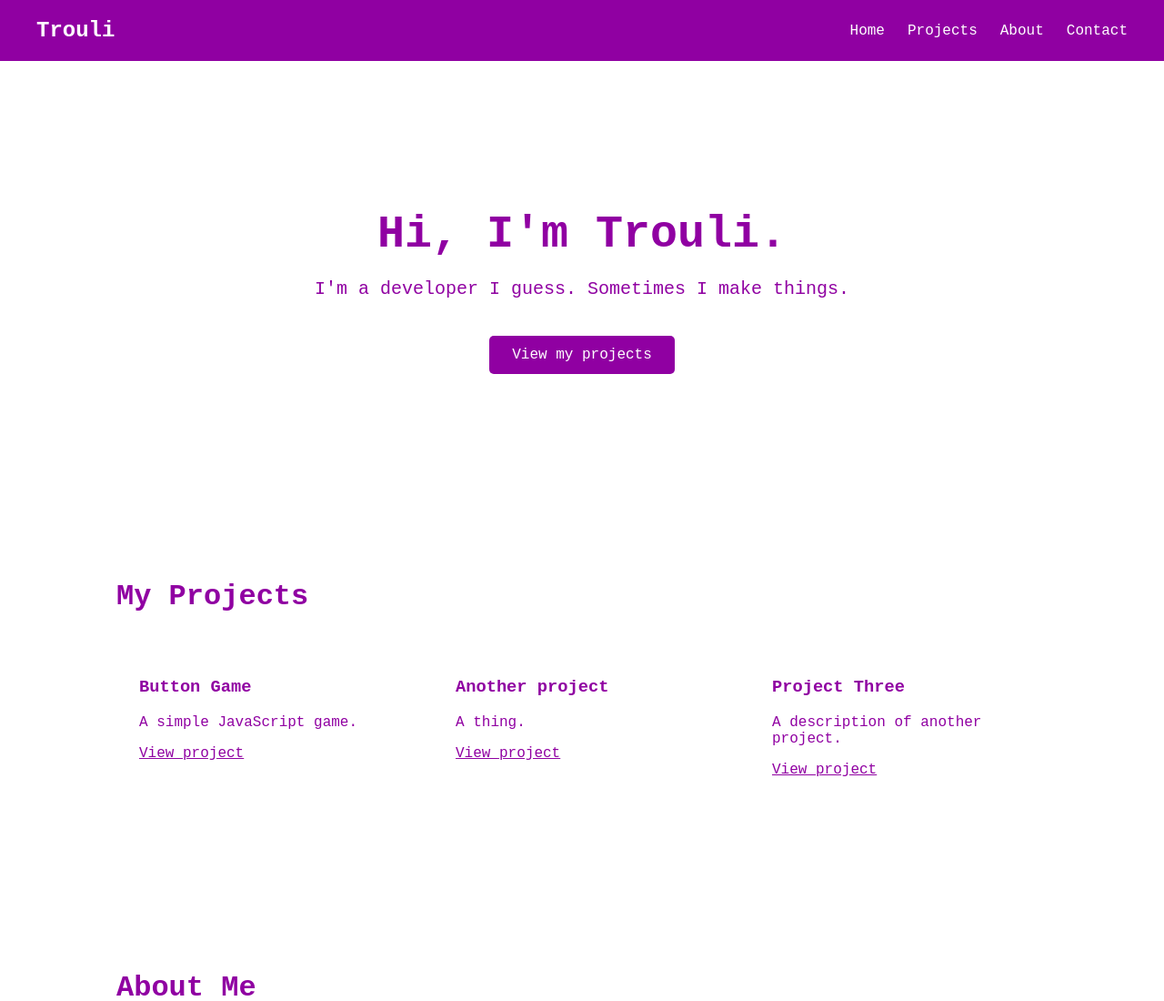
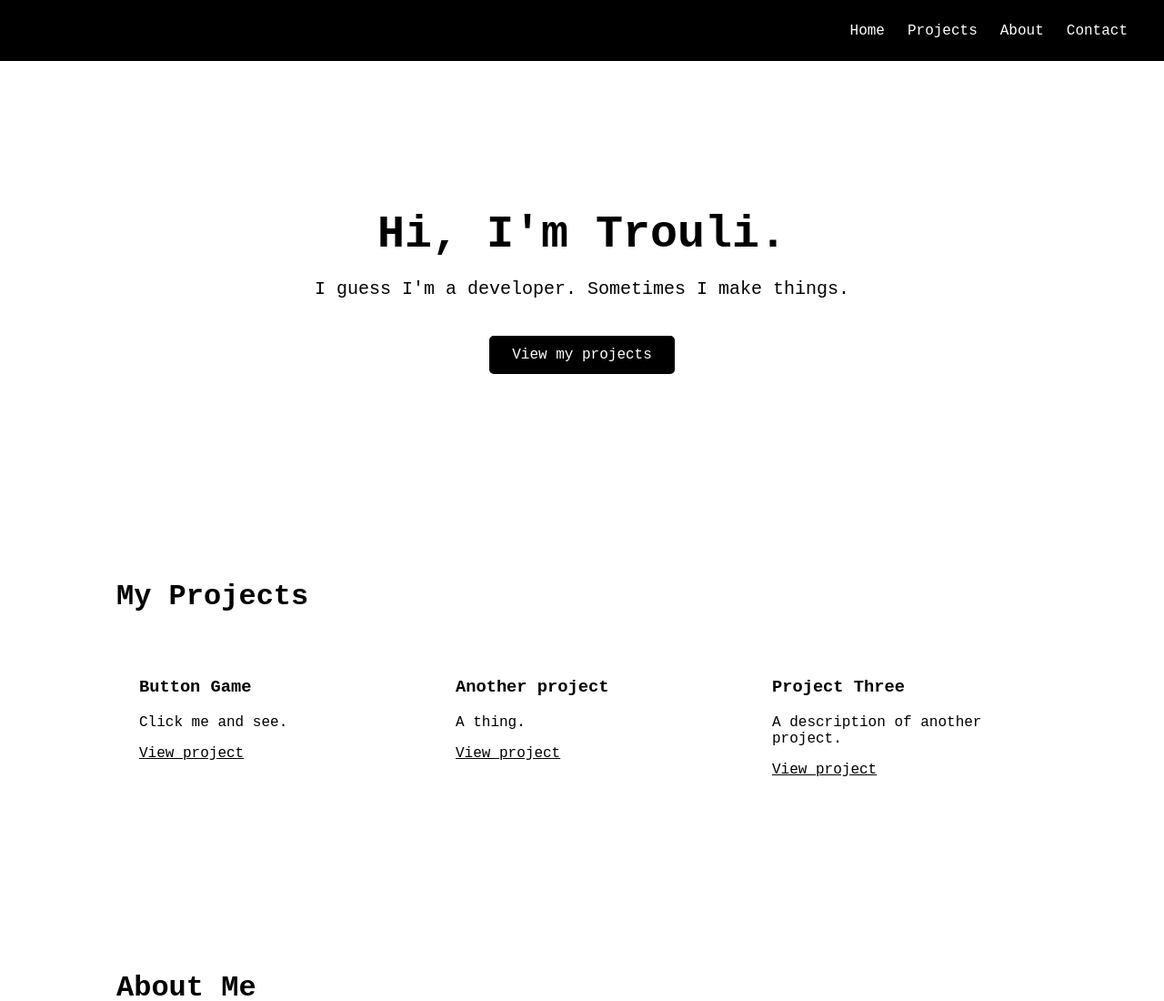
Before and after one commit to trouli-kambouri/trouli.dev, a plain HTML site: page index.html in a window 1280 px wide. Shown: the top 1100 px of the page at 91% size. Drawn offline with Linux system fonts and the light colour scheme.

Commit message:
style: css for site

```diff
--- a/index.html
+++ b/index.html
@@ -26,7 +26,7 @@
             <h1>Hi, I'm Trouli.</h1>
 
             <p>
-                I'm a developer I guess. Sometimes I make things.
+                I guess I'm a developer. Sometimes I make things.
             </p>
 
             <a href="#projects" class="button">
@@ -39,7 +39,7 @@
             <div class="projects">
                 <div class="project">
                     <h3>Button Game</h3>
-                    <p>A simple JavaScript game.</p>
+                    <p>Click me and see.</p>
                     <a href="button/index.html">View project</a>
                 </div>
 
--- a/style.css
+++ b/style.css
@@ -1,9 +1,13 @@
+:root {
+  --main-color: black;
+  --text-color: white;
+}
 
 body {
     margin: 0;
     font-family: 'Courier New', Courier, monospace;
-    background-color: white;
-    color: #9000A2;
+    background-color: var(--text-color);
+    color: var(--main-color(20, 1, 1));
 }
 
 nav {
@@ -13,8 +17,8 @@ nav {
 
     padding: 20px 40px;
 
-    background-color: #9000A2;
-    color: white;
+    background-color: var(--main-color);
+    color: var(--main-color);
 }
 
 .name {
@@ -28,7 +32,7 @@ nav {
 }
 
 .nav-links a {
-    color: white;
+    color: var(--text-color);
     text-decoration: none;
 }
 
@@ -43,7 +47,7 @@ section {
 .hero {
     text-align: center;
     padding: 120px 20px;
-    background-color: white;
+    background-color: var(--text-color);
 }
 
 .hero h1 {
@@ -61,8 +65,8 @@ section {
     margin-top: 20px;
     padding: 12px 25px;
 
-    background-color: #9000A2;
-    color: white;
+    background-color: var(--main-color);
+    color: var(--text-color);
 
     text-decoration: none;
     border-radius: 5px;
@@ -78,12 +82,12 @@ section {
 
     padding: 25px;
 
-    background-color: white;
+    background-color: var(--text-color);
     border-radius: 8px;
 }
 
 .project a {
-    color: #9000A2;
+    color: var(--main-color);
 }
 
 h2 {
```
Also changed, not shown: button/index.html (+0 -4 lines).
